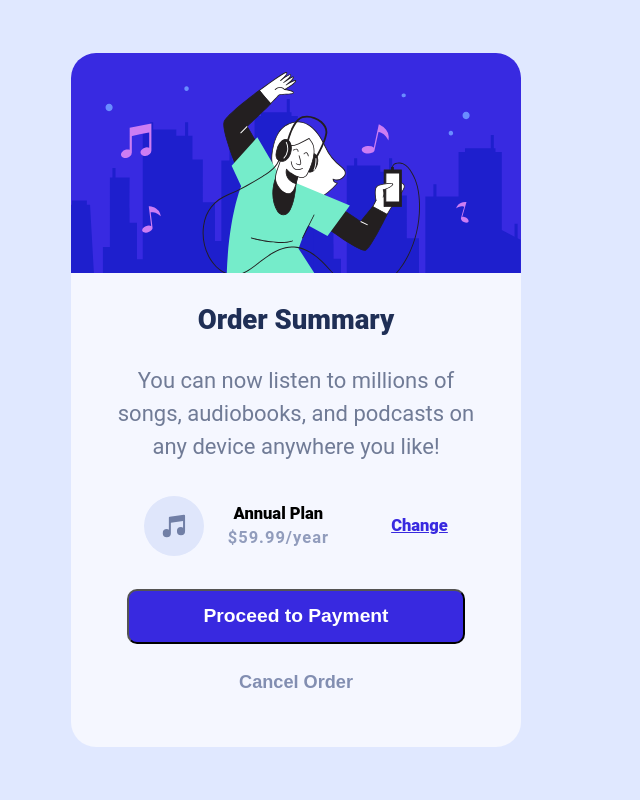
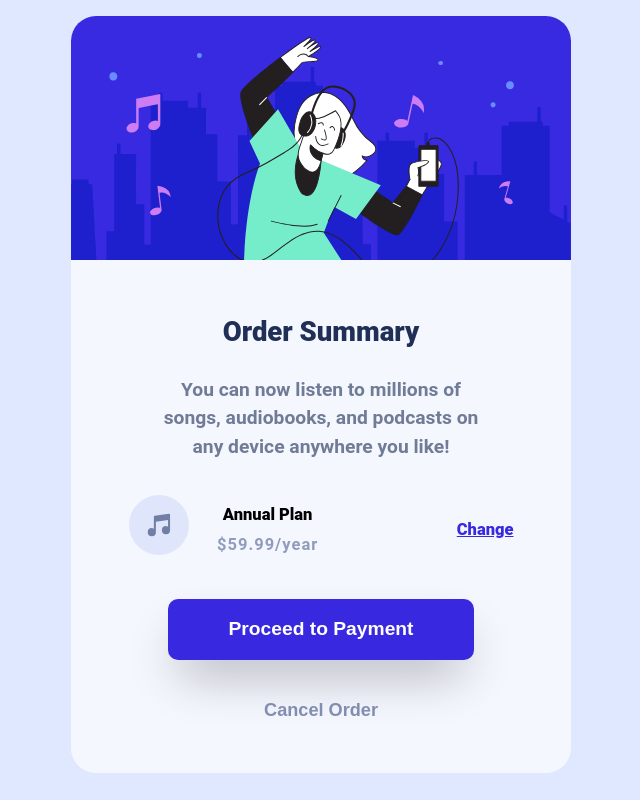
Before and after one commit to Brompy/Frontend-Mentor, a plain HTML site: page FEM-Order-Summary-Card/index.html in a window 1536 px wide. Shown: the whole page, without its empty margins (472-1112 px from the left). Drawn offline with Linux system fonts and the light colour scheme.

Commit message:
finished desktop styling - ready to submit

```diff
--- a/FEM-Order-Summary-Card/styles.css
+++ b/FEM-Order-Summary-Card/styles.css
@@ -46,7 +46,6 @@ main {
   background: hsl(225, 100%, 98%);
   border-bottom-left-radius: 25px;
   border-bottom-right-radius: 25px;
-
 }
 
 img, .card {
@@ -63,8 +62,14 @@ h1 {
 
 }
 
+.info {
+  align-self: center;
+  max-width: 40em;
+}
+
 .description {
-  font-size: 2rem;
+  font-size: 1.75rem;
+  font-weight: 700;
   color: hsla(223, 47%, 23%, 0.618);
   line-height: 1.5;
   text-align: center;
@@ -103,6 +108,10 @@ a {
   font-weight: 900;
 }
 
+a:hover {
+  color: hsl(224, 23%, 55%);
+}
+
 .buttons {
   display: flex;
   flex-direction: column;
@@ -112,13 +121,23 @@ a {
 
 .payment {
   width: 75%;
-  padding: .75em;
+  padding: 1em;
   border-radius: 10px;
+  border: none;
   color: white;
   font-size: 1.75rem;
   font-weight: 700;
   background-color: hsl(245, 75%, 52%);
-  margin-bottom: .5em;
+  margin-bottom: .75em;
+  box-shadow: rgba(0, 0, 0, 0.3) 0px 25px 50px -12px;
+}
+
+.payment:hover, .cancel:hover, a:hover {
+  cursor: pointer;
+}
+
+.payment:hover {
+  background: hsl(224, 23%, 55%);
 }
 
 .cancel {
@@ -129,6 +148,36 @@ a {
   color:hsla(224, 23%, 55%, 0.884);
   font-weight: 900;
   padding-bottom: 3em;
+}
+
+/* Desktop */
+
+@media only screen and (min-width: 1400px) {
+
+  img, .card, .info {
+    width: 500px;
+    margin: 0;
+    display: flex;
+    flex-direction: column;
+    margin-bottom: 1em;
+  }
+
+  .info {
+    padding: 1.5em;
+  }
+
+  .sub-plan-container {
+    justify-content: space-between;
+    line-height: 1.5;
+  }
+
+  .music-note {
+    margin-right: -10em;
+  }
+
+  .cancel {
+    padding: 1.4em;
+  }
 }
 /*
 Colors:
```
